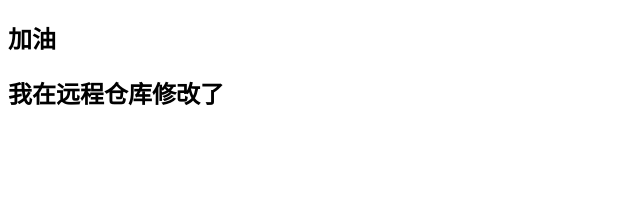
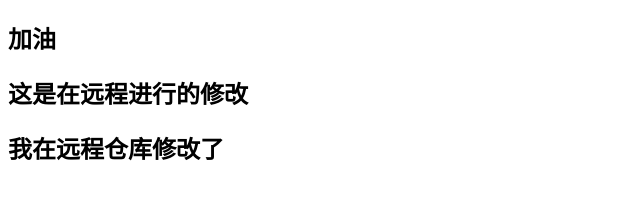
Before and after one commit to lazyAdult/git-demo-2021, a plain HTML site: page list.html in a window 1280 px wide. Shown: the whole page, without its empty margins (0-640 px from the left). Drawn offline with Linux system fonts and the light colour scheme.

Commit message:
Update list.html
制造冲突

```diff
--- a/list.html
+++ b/list.html
@@ -7,7 +7,7 @@
 </head>
 <body>
 	<h2>加油</h2>
-
+	<h2>这是在远程进行的修改</h2>
 	<h2>我在远程仓库修改了</h2>
 </body>
 </html>
```
